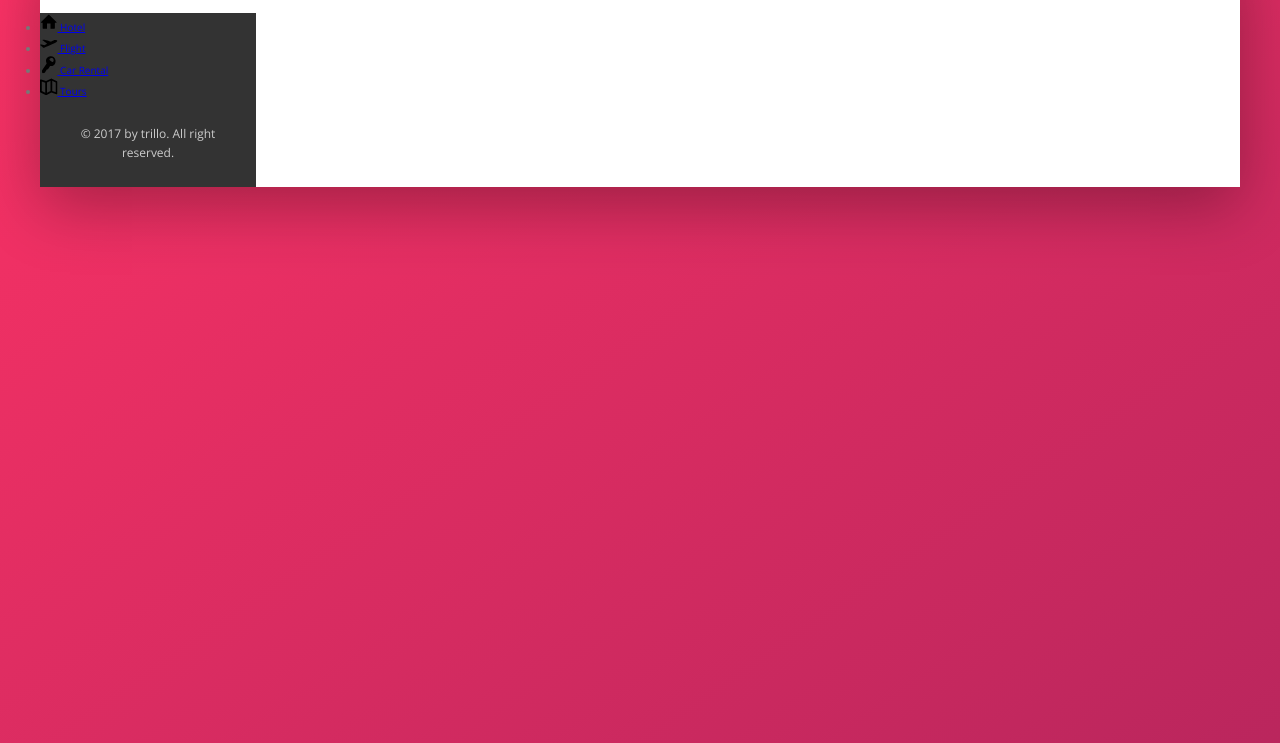
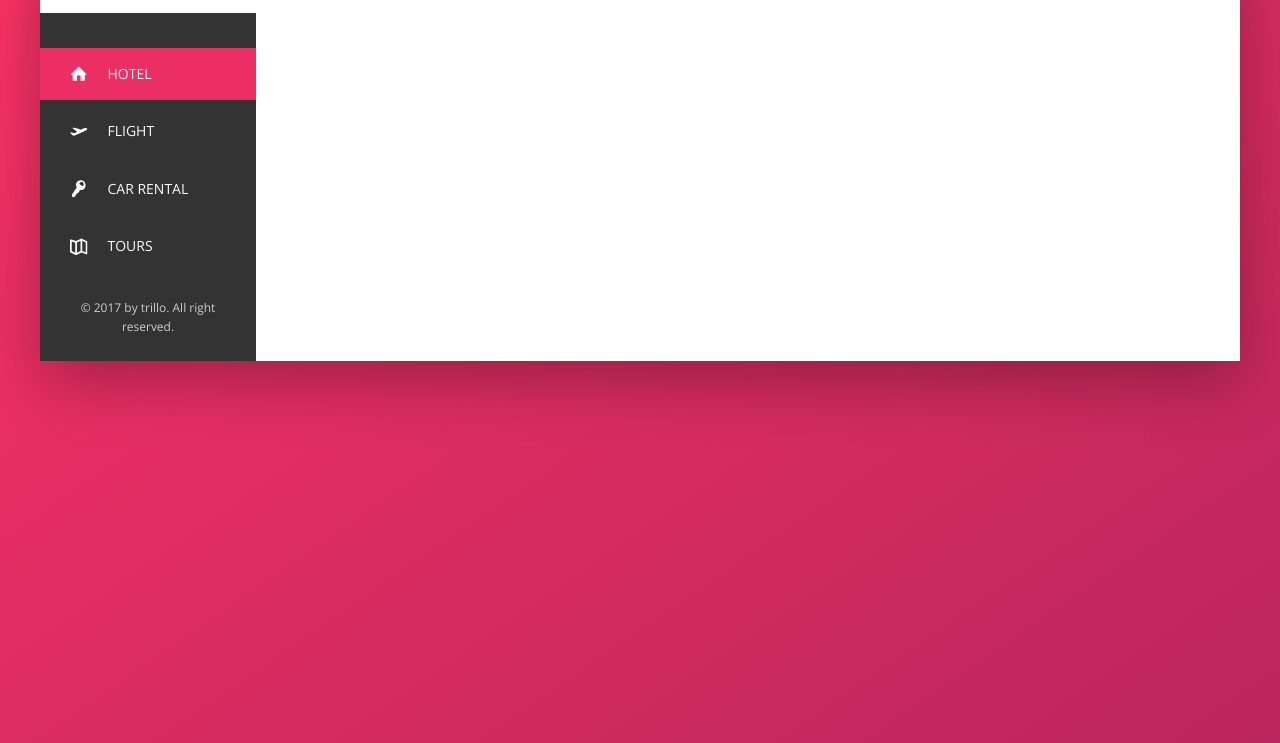
Before and after one commit to tihomirtx88/TrilloDesign, a website: page index.html in a window 1280 px wide. Shown: the part 137-880 px from the top of the page. Drawn offline with nearby package versions, Linux system fonts and the light colour scheme.

Commit message:
Buuilding navigation part two

```diff
--- a/index.html
+++ b/index.html
@@ -45,7 +45,7 @@
             <div class="content">
                 <nav class="sidebar">
                     <ul class="side-nav">
-                        <li class="side-nav__item">
+                        <li class="side-nav__item side-nav__item--active">
                             <a href="#" class="side-nav__link">
                                 <svg class="side-nav__icon">
                                     <use xlink:href="img/sprite.svg#icon-home"><use/>
--- a/sass/_components.scss
+++ b/sass/_components.scss
@@ -127,13 +127,62 @@
 
 .side-nav{
 
-    &__item{}
+    font-size: 1.4rem;
+    list-style: none;
+    margin-top: 3.5rem;
 
-    &__link{}
+    &__item{
+        position: relative;
+
+        &:not(:last-child){
+            margin-bottom: .5rem;
+        }
+    }
+
+    &__item::before{
+        content: "";
+        position: absolute;
+        top: 0;
+        left: 0;
+        height: 100%;
+        width: 3px;
+        background-color: var(--color-primary);
+        transform: scaleY(0);
+        transition: transform .2s,
+                    width .4s cubic-bezier(1,0,0,1) .2s,
+                    background-color .1s;
+    }
+
+    &__item:hover::before,
+    &__item--active::before{
+        transform: scaleY(1);
+        width: 100%;
+    }
+
+    &__item:active::before{
+        background-color: var(--color-primary-light);
+    }
+
+    &__link:link,
+    &__link:visited{
+       color: var(--color-grey-light-1);
+       text-decoration: none;
+       text-transform: uppercase;
+       display: block;
+       padding: 1.5rem 3rem;
+       position: relative;
+       z-index: 10;
+
+       display: flex;
+       align-items: center;
+    }
 
     &__icon{
         width: 1.75rem;
-        height: 1.75rem
+        height: 1.75rem;
+        margin-right: 2rem;
+        // Get color of parent
+        fill: currentColor;
     }
 };
 
```
Also changed, not shown: css/style.css.
